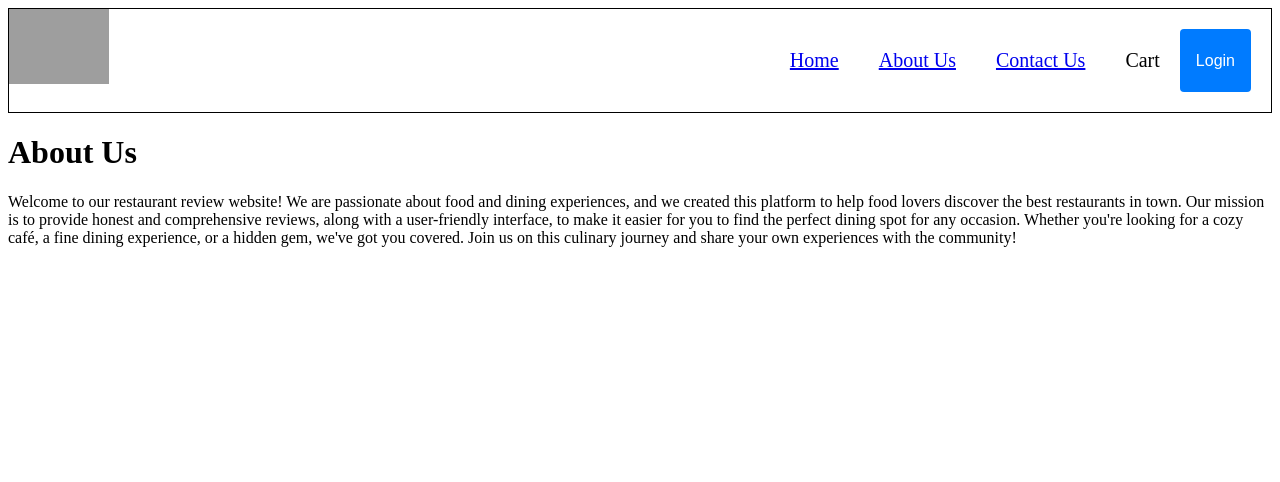
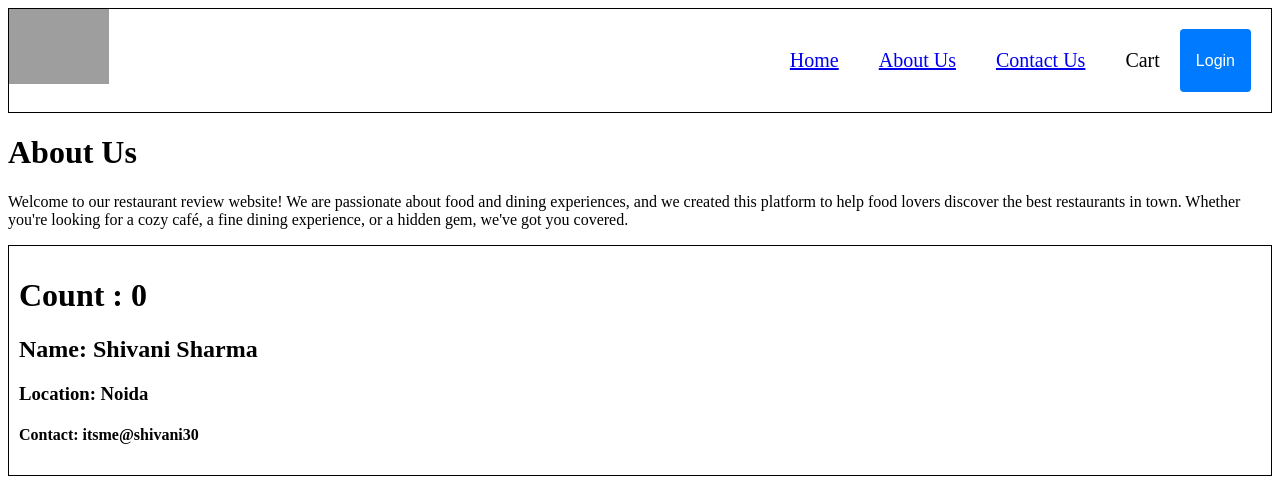
Before and after one commit to shivanisharma2022/Namaste-React, a React (Vite) app: page /about in a window 1280 px wide. Shown: the top 482 px of the page. Built offline with nearby package versions, Linux system fonts and the light colour scheme; grey boxes are pictures that could not be loaded.

Commit message:
ft: class based component

```diff
--- a/index.css
+++ b/index.css
@@ -263,3 +263,8 @@
     border-radius: 10px;
     flex-shrink: 0;
 }
+
+.user-card {
+    padding: 10px;
+    border: 1px solid black;
+}
--- a/package.json
+++ b/package.json
@@ -17,8 +17,8 @@
     "parcel": "^2.16.4"
   },
   "dependencies": {
-    "react": "^19.2.7",
-    "react-dom": "^19.2.7",
+    "react": "^18.2.0",
+    "react-dom": "^18.2.0",
     "react-router-dom": "^6.30.1"
   },
   "browserslist": [
--- a/src/components/About.js
+++ b/src/components/About.js
@@ -1,16 +1,46 @@
+import User from "./User";
+//import UserClass from "./UserClass";
+import React from "react";
+
 const About = () => {
   return (
     <div>
       <h1>About Us</h1>
       <p>
-                Welcome to our restaurant review website!
-                We are passionate about food and dining experiences, and we created this platform to help food lovers discover the best restaurants in town.
-                Our mission is to provide honest and comprehensive reviews, along with a user-friendly interface, to make it easier for you to find the perfect dining spot for any occasion.
-                Whether you're looking for a cozy café, a fine dining experience, or a hidden gem, we've got you covered.
-                Join us on this culinary journey and share your own experiences with the community!
+        Welcome to our restaurant review website! We are passionate about food and dining experiences, and we created this platform to help food lovers
+        discover the best restaurants in town. Whether you're looking for a cozy café, a fine dining experience, or a hidden gem, we've got you covered.
       </p>
+
+      <User name={"Shivani Sharma"} />
     </div>
-    )
-}
+  );
+};
+
+// class About extends React.Component {
+//   constructor(props) {
+//     super(props);
+//     console.log("Parent constructor called");
+//   }
+//   componentDidMount() {
+//     console.log("Parent component did mount called");
+//   }
+//   render() {
+//     console.log("Parent render called");
+//     return (
+//       <div>
+//         <h1>About Us</h1>
+//         <p>
+//           Welcome to our restaurant review website! We are passionate about food
+//           and dining experiences, and we created this platform to help food
+//           lovers discover the best restaurants in town. Whether you're looking
+//           for a cozy café, a fine dining experience, or a hidden gem, we've got
+//           you covered.
+//         </p>
+
+//         <UserClass name={"Shivani Sharma (class)"} location={"Noida (class)"} />
+//       </div>
+//     );
+//   }
+// }
 
 export default About;
--- /dev/null
+++ b/src/components/User.js
@@ -0,0 +1,31 @@
+import { useState } from "react";
+
+const User = (props) => {
+  const [count, setCount] = useState(0);
+
+  // useEffect(() => {
+  //    API Call
+  //   const timer = setInterval(() => {
+  //     console.log("Namaste React OP");
+  //   }, 1000);
+  //   console.log("useEffect");
+
+  //   return () => {
+  //     clearInterval(timer);
+  //     console.log("useEffect return");
+  //   };
+  // }, []);
+
+  // console.log("render");
+
+  return (
+    <div className="user-card">
+      <h1>Count : {count}</h1>
+      <h2>Name: {props.name}</h2>
+      <h3>Location: Noida</h3>
+      <h4>Contact: itsme@shivani30</h4>
+    </div>
+  );
+};
+
+export default User;
--- /dev/null
+++ b/src/components/UserClass.js
@@ -0,0 +1,62 @@
+import React from "react";
+
+class UserClass extends React.Component {
+  constructor(props) {
+    super(props);
+
+    this.state = {
+      userInfo: {
+        name: "Dummy",
+        location: "Default",
+      },
+    };
+
+    this.intervalId = null;
+
+    console.log("Child constructor called");
+  }
+
+  async componentDidMount() {
+    console.log("Child component did mount called");
+
+    const data = await fetch("https://api.github.com/users/shivanisharma2022");
+    const json = await data.json();
+
+    this.setState({
+      userInfo: json,
+    });
+
+    console.log(json);
+
+    this.intervalId = setInterval(() => {
+      console.log("Namaste React OP");
+    }, 1000);
+  }
+
+  componentDidUpdate() {
+    console.log("Child componentDidUpdate called");
+  }
+
+  componentWillUnmount() {
+    if (this.intervalId) {
+      clearInterval(this.intervalId);
+    }
+    console.log("Child componentWillUnmount called");
+  }
+
+  render() {
+    console.log("Child render called");
+
+    const { name, location, avatar_url } = this.state.userInfo;
+
+    return (
+      <div className="user-card">
+        <img src={avatar_url}></img>
+        <h2>Name: {name}</h2>
+        <h3>Location: {location}</h3>
+      </div>
+    );
+  }
+}
+
+export default UserClass;
```
Also changed, not shown: 1 other file (tests, documents, lock files or other folders). Lines whose indentation alone changed are shown as unchanged.
